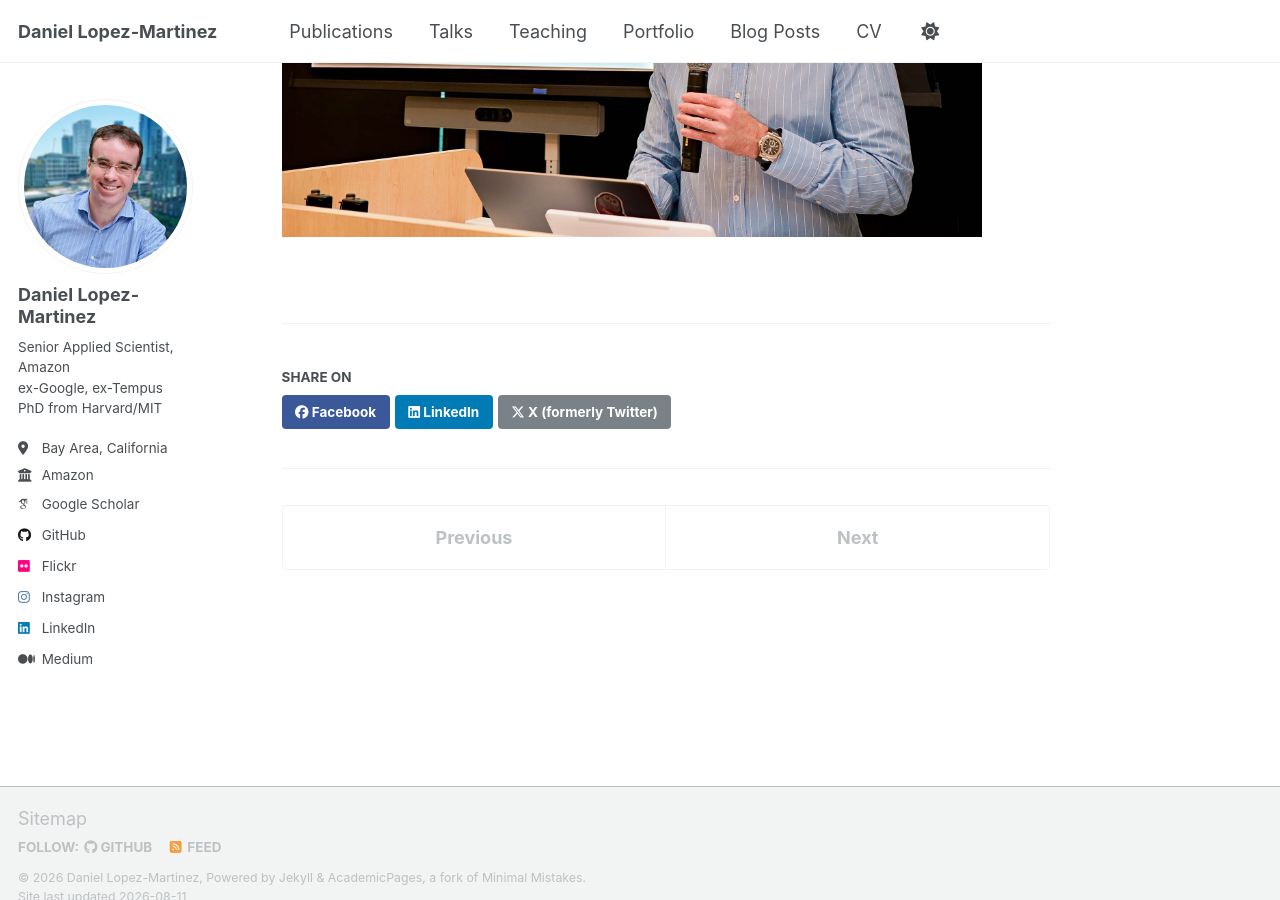
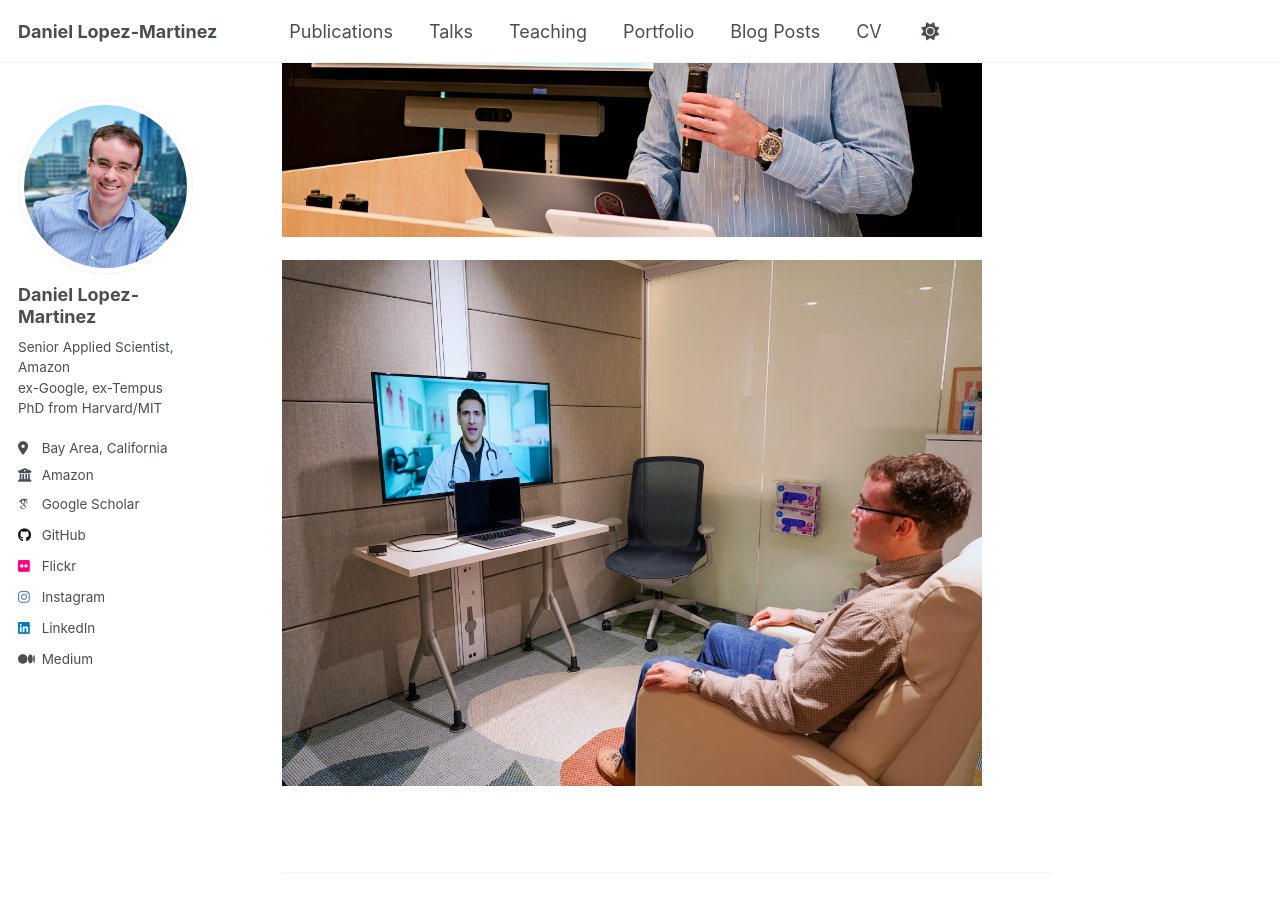
Before and after one commit to daniel-lopezmartinez/daniel-lopezmartinez.github.io, a Jekyll site: the page built from _talks/2025-06-26-amazon-image-video-gen-workshop.md, in a window 1280 px wide and 900 px high, scrolled down 932 px. Built offline with Jekyll 4.4.1, drawn with Linux system fonts in a browser that asks for light colours; some web fonts are replaced; a script that is not in the unit is left out.

Commit message:
added avatar image

```diff
--- a/_talks/2025-06-26-amazon-image-video-gen-workshop.md
+++ b/_talks/2025-06-26-amazon-image-video-gen-workshop.md
@@ -20,3 +20,6 @@ The talk covered the design and architecture of real-time, multimodal video avat
 This work is described in more detail in the [Video Avatars & Multimodal Experiences](/portfolio/amazon-video-avatars/) portfolio entry.
 
 <img src='/images/blog/2025-06-26-amazon-ai-digital-avatars-talk.jpg' width="700" height="400" alt="Daniel Lopez-Martinez presenting his talk on AI-enabled virtual care with LLM-powered digital avatar assistants at the Amazon AWS Image and Video Generation Workshop 2025 in Seattle. The title slide behind him shows his name and the Amazon logo.">
+
+
+<img src='/images/blog/2025-06-05-avatar.jpeg' width="700" height="400" alt="Daniel Lopez-Martinez talking to an AI-powered avatar.">
```
Also changed, not shown: images/blog/2025-06-05-avatar.jpeg (added).
